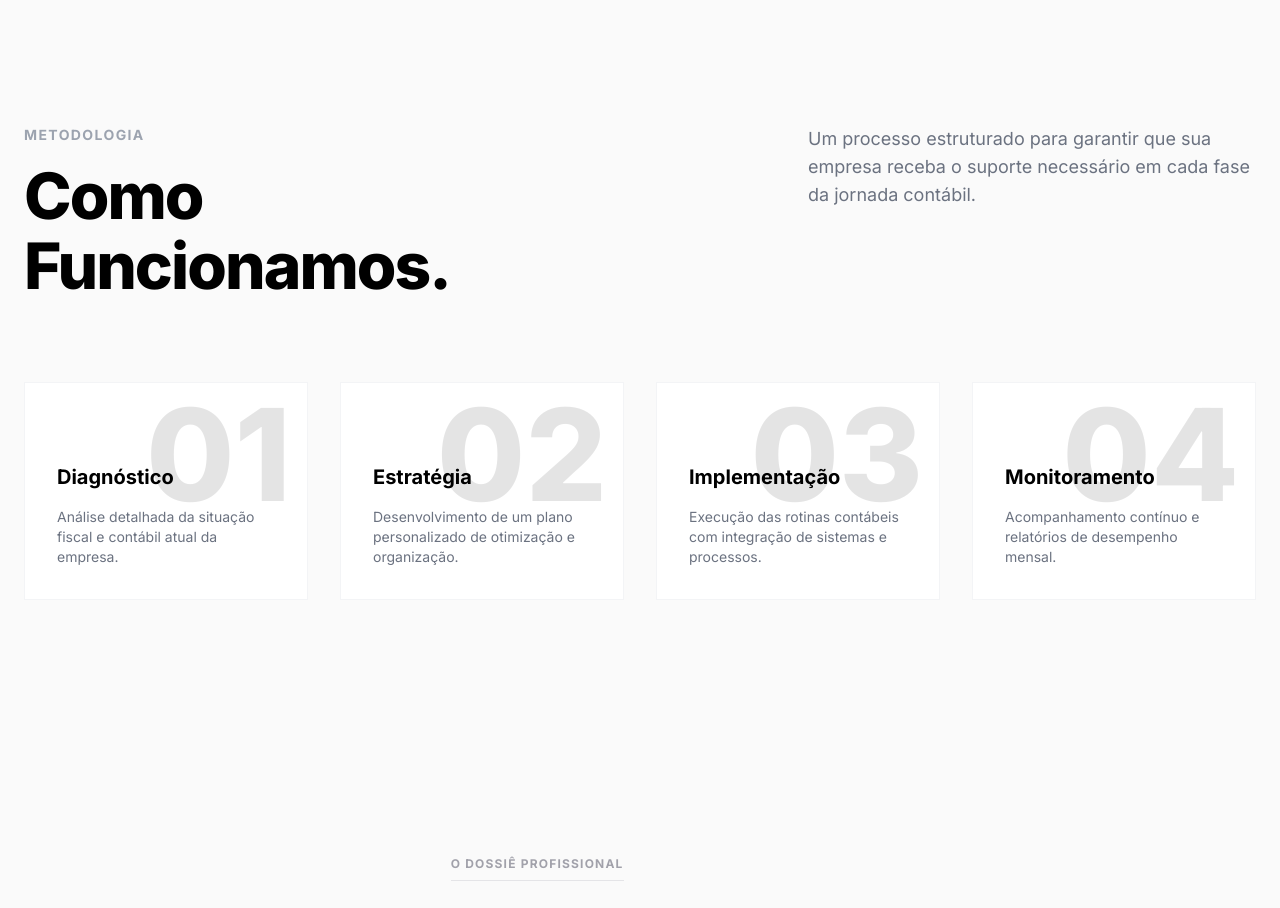
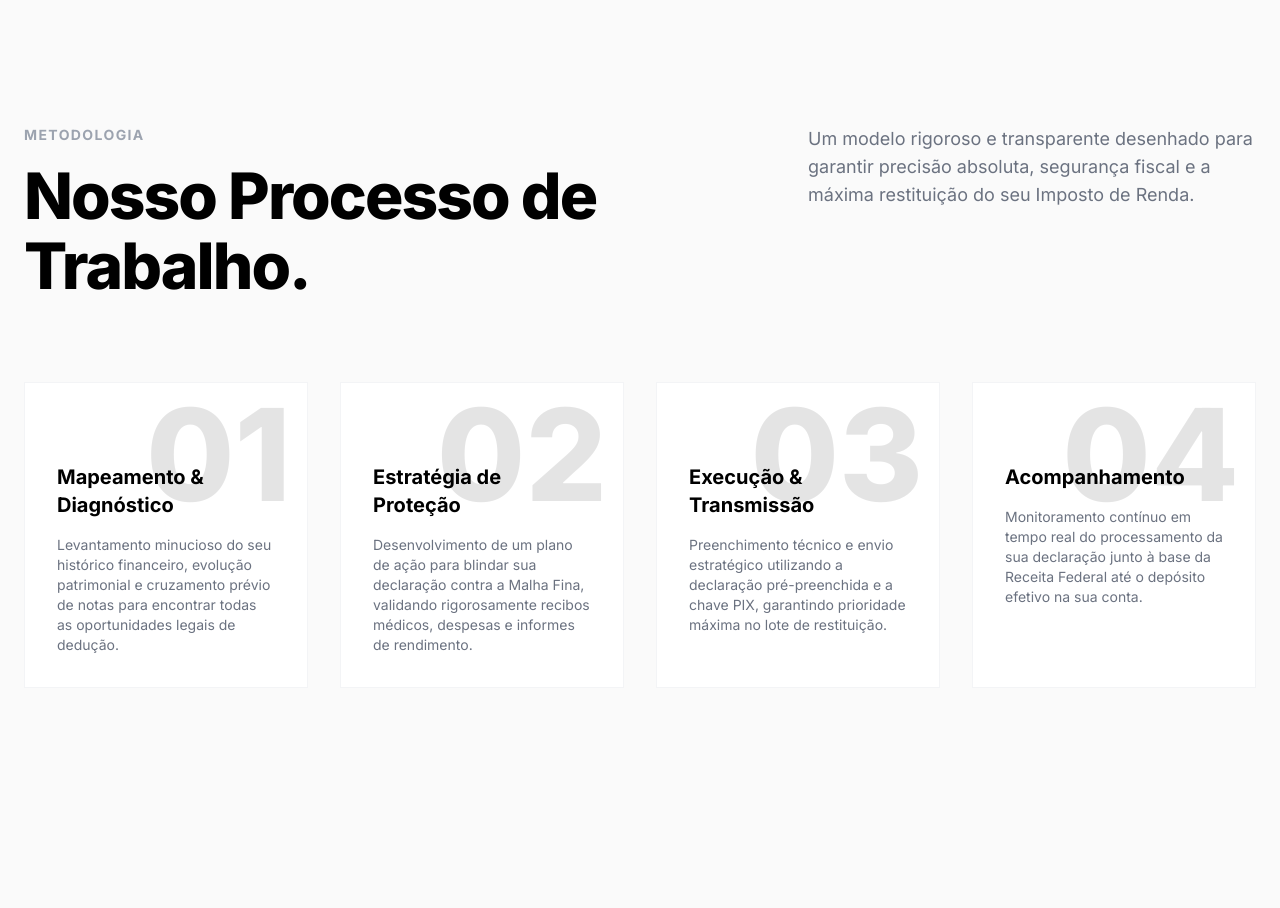
Before and after one commit to Koyotekrypto/thays-morais-landingpage, a React (Vite) app: page / in a window 1280 px wide. Shown: the part 3160-4068 px from the top of the page. Built offline with nearby package versions, Linux system fonts and the light colour scheme.

Commit message:
feat(copywriting): refine methodology section for irpf focus

```diff
--- a/src/App.tsx
+++ b/src/App.tsx
@@ -223,9 +223,9 @@ const App: React.FC = () => {
                         <div className="flex flex-col lg:flex-row justify-between items-start gap-12 mb-20">
                             <div className="max-w-xl">
                                 <h2 className="text-sm font-bold uppercase tracking-widest text-gray-400 mb-4">Metodologia</h2>
-                                <h3 className="text-display text-black font-extrabold">Como Funcionamos.</h3>
+                                <h3 className="text-display text-black font-extrabold">Nosso Processo de Trabalho.</h3>
                             </div>
-                            <p className="text-gray-500 text-lg max-w-md">Um processo estruturado para garantir que sua empresa receba o suporte necessário em cada fase da jornada contábil.</p>
+                            <p className="text-gray-500 text-lg max-w-md">Um modelo rigoroso e transparente desenhado para garantir precisão absoluta, segurança fiscal e a máxima restituição do seu Imposto de Renda.</p>
                         </div>
                         <div className="grid grid-cols-1 md:grid-cols-2 lg:grid-cols-4 gap-8">
                             {contentData.methodology.map((item) => (
--- a/src/data/content.ts
+++ b/src/data/content.ts
@@ -19,23 +19,23 @@ export const contentData = {
     methodology: [
         {
             step: '01',
-            title: 'Diagnóstico',
-            desc: 'Análise detalhada da situação fiscal e contábil atual da empresa.'
+            title: 'Mapeamento & Diagnóstico',
+            desc: 'Levantamento minucioso do seu histórico financeiro, evolução patrimonial e cruzamento prévio de notas para encontrar todas as oportunidades legais de dedução.'
         },
         {
             step: '02',
-            title: 'Estratégia',
-            desc: 'Desenvolvimento de um plano personalizado de otimização e organização.'
+            title: 'Estratégia de Proteção',
+            desc: 'Desenvolvimento de um plano de ação para blindar sua declaração contra a Malha Fina, validando rigorosamente recibos médicos, despesas e informes de rendimento.'
         },
         {
             step: '03',
-            title: 'Implementação',
-            desc: 'Execução das rotinas contábeis com integração de sistemas e processos.'
+            title: 'Execução & Transmissão',
+            desc: 'Preenchimento técnico e envio estratégico utilizando a declaração pré-preenchida e a chave PIX, garantindo prioridade máxima no lote de restituição.'
         },
         {
             step: '04',
-            title: 'Monitoramento',
-            desc: 'Acompanhamento contínuo e relatórios de desempenho mensal.'
+            title: 'Acompanhamento',
+            desc: 'Monitoramento contínuo em tempo real do processamento da sua declaração junto à base da Receita Federal até o depósito efetivo na sua conta.'
         }
     ],
     authorityMetrics: [
```
Also changed, not shown: 1 other file (tests, documents, lock files or other folders).
